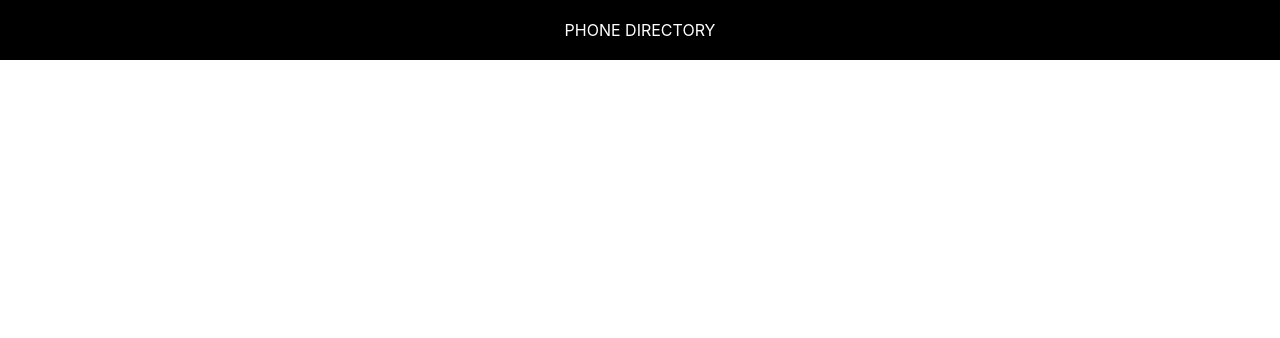
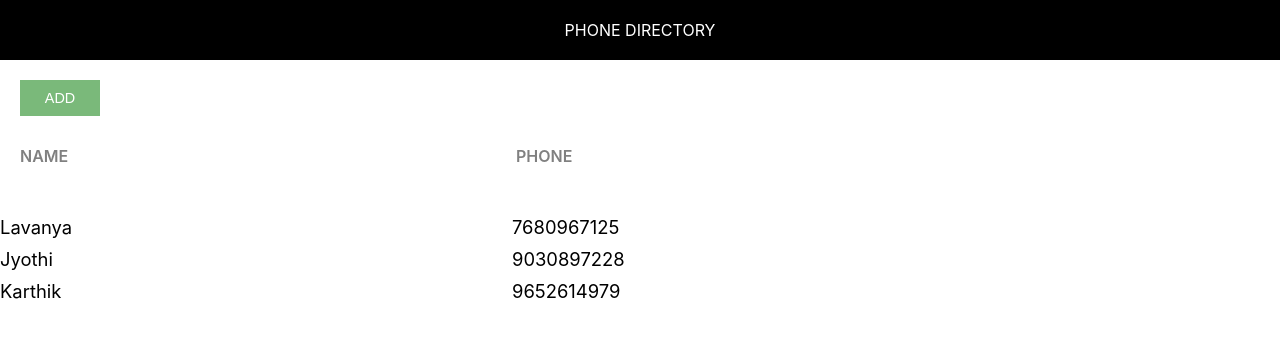
Before and after one commit to Lavanya-Adapa/practise-excercise, a React (Create React App) app: page / in a window 1280 px wide. Shown: the top 338 px of the page. Built offline with nearby package versions, Linux system fonts and the light colour scheme.

Commit message:
Rendered Subscribers Dynamically

```diff
--- a/src/App.css
+++ b/src/App.css
@@ -1,38 +1,43 @@
-.App {
-  text-align: center;
+.component-body-container {
+  padding: 20px;
 }
 
-.App-logo {
-  height: 40vmin;
-  pointer-events: none;
+.custom-btn {
+  padding: 10px;
+  border: none;
+  margin-right: 10px;
+  text-transform: uppercase;
+  width: 80px;
+  font-size: 0.9rem;
+  cursor: pointer;
+  outline: none;
 }
 
-@media (prefers-reduced-motion: no-preference) {
-  .App-logo {
-    animation: App-logo-spin infinite 20s linear;
-  }
+.add-btn {
+  background: #7ab97a;
+  color: #fff;
 }
 
-.App-header {
-  background-color: #282c34;
-  min-height: 100vh;
-  display: flex;
-  flex-direction: column;
-  align-items: center;
-  justify-content: center;
-  font-size: calc(10px + 2vmin);
-  color: white;
+.grid-container {
+  display: grid;
+  grid-template-columns: 40% 30% auto;
+  margin-bottom: 10px;
 }
 
-.App-link {
-  color: #61dafb;
+.heading-container {
+  margin: 30px 0 30px 0;
+  width: 100%;
 }
 
-@keyframes App-logo-spin {
-  from {
-    transform: rotate(0deg);
-  }
-  to {
-    transform: rotate(360deg);
-  }
+.grid-item {
+  background-color: rgba(255, 255, 255, 0.8);
+  font-size: 1.15rem;
+  padding-right: 10px;
 }
+
+.name-heading, .phone-heading {
+  font-size: 1rem;
+  font-weight: 600;
+  color: #808080;
+  text-transform: uppercase;
+}
--- a/src/App.js
+++ b/src/App.js
@@ -1,11 +1,45 @@
 import React,{Component}from 'react';
+import './App.css';
+import Header from './Header';
 class App extends Component{
+
   render(){
+    let subscribers=[
+      {
+        id:1,
+        name:'Lavanya',
+        phone:'7680967125'
+      },
+    {
+      id:2,
+      name:'Jyothi',
+      phone:'9030897228'
+    },
+    {
+      id:3,
+      name:'Karthik',
+      phone:'9652614979'
+    }
+
+    ]
   return (
     <div>
-      <div style={{textAlign:'center',textTransform:'uppercase',padding:20,backgroundColor:'black',color:'white'}}>
-      Phone Directory
-    </div>
+      <Header/>
+      <div className='component-body-container'>
+      <button className='custom-btn add-btn'>Add</button>
+      <div className="grid-container heading-container">
+            <span className="grid-item name-heading">Name</span>
+            <span className="grid-item phone-heading">Phone</span>
+          </div>
+          </div>
+          {
+      subscribers.map(sub => {
+        return <div key={sub.id} className="grid-container">
+          <span className="grid-item">{sub.name}</span>
+          <span className="grid-item">{sub.phone}</span>
+          </div>
+      })
+    }
     </div>
   );
 }
--- /dev/null
+++ b/src/Header.js
@@ -0,0 +1,15 @@
+import React from 'react';
+
+const Header=function(){
+    return(
+        <div style={{textAlign:'center',textTransform:'uppercase',backgroundColor:'black',color:'white',
+        padding:20}}>
+      Phone directory
+    </div>
+
+    );
+
+
+}
+
+export default Header;
```
